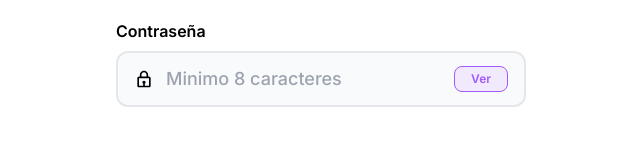
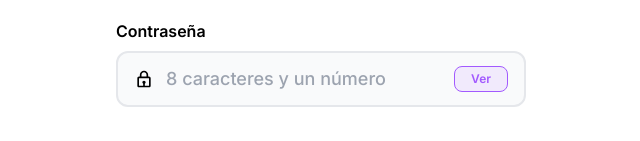
Before and after one commit to baezdev/invitarte, a Next.js app: page /login in a window 1280 px wide. Shown: the part 317-458 px from the top of the page, without its empty margins (319-959 px from the left). Built offline with nearby package versions, Linux system fonts and the light colour scheme.

Commit message:
add sign in with email

```diff
--- a/src/app/(auth)/components/Login.tsx
+++ b/src/app/(auth)/components/Login.tsx
@@ -6,6 +6,12 @@ import { Input } from "@/components/form/Input"
 import { Button } from "@/components/ui/Button"
 import { Email, Lock } from "@/components/ui/Icons"
 import { LoginSchema } from '@/helpers/validateForm'
+import { signInWithEmail } from '@/service/auth'
+
+type LoginValues = {
+  email: string,
+  password: string
+}
 
 const initialValues = {
   email: '',
@@ -13,8 +19,13 @@ const initialValues = {
 }
 
 export const Login = () => {
-  const handleSubmit = (values: any) => {
-    console.log(values)
+  const handleSubmit = async (values: LoginValues) => {
+    const login = await signInWithEmail({
+      email: values.email,
+      password: values.password
+    })
+
+    console.log(login)
   }
 
   return (
@@ -30,15 +41,13 @@ export const Login = () => {
             label="Email o Número de teléfono"
             holder="ejemplo@correo.com"
             icon={<Email />}
-            done
           />
           <Input
             name="password"
             type="password"
             label="Contraseña"
-            holder="Minimo 8 caracteres"
+            holder="8 caracteres y un número"
             icon={<Lock />}
-            done
           />
         <div className="mt-4">
           <Button type="submit">Acceder</Button>
```
